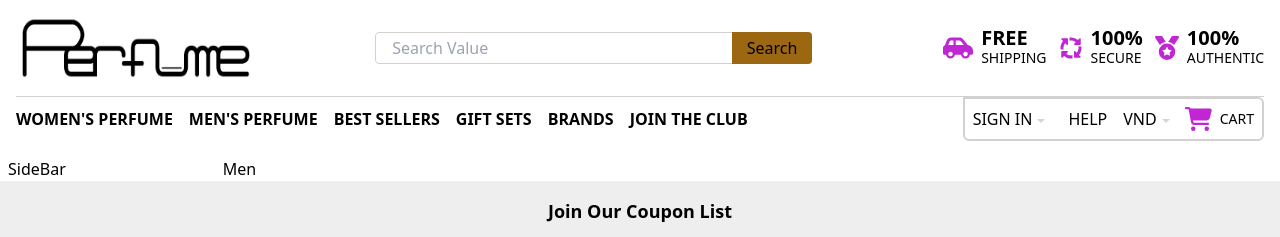
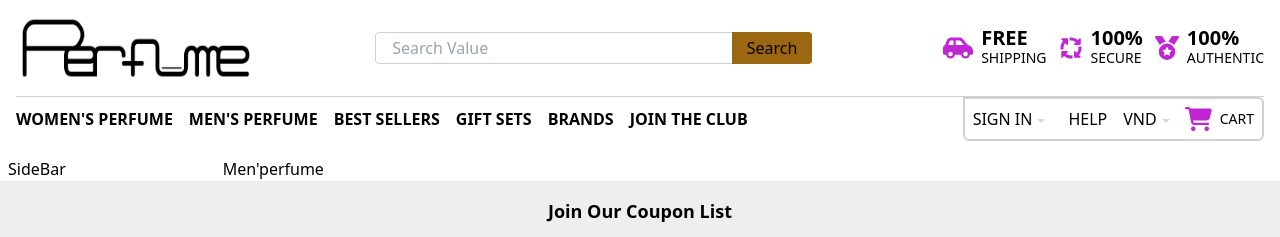
Before and after one commit to tutuananh975/Perfume-app, a React (Create React App) app: page /men in a window 1280 px wide. Shown: the top 237 px of the page. Built offline with nearby package versions, Linux system fonts and the light colour scheme.

Commit message:
first commit

```diff
--- a/public/index.html
+++ b/public/index.html
@@ -3,7 +3,7 @@
   <head>
     <meta charset="utf-8" />
     <link rel="icon" href="%PUBLIC_URL%/favicon.ico" />
-    <meta name="viewport" content="width=device-width, initial-scale=1" />
+    <meta name="viewport" content="width=device-width, initial-scale=1.0">
     <meta name="theme-color" content="#000000" />
     <meta
       name="description"
--- a/src/pages/Men/index.tsx
+++ b/src/pages/Men/index.tsx
@@ -4,7 +4,7 @@
     return (
         <>
             <div>
-                Men
+                Men'perfume
             </div>
         </>
     )
```
